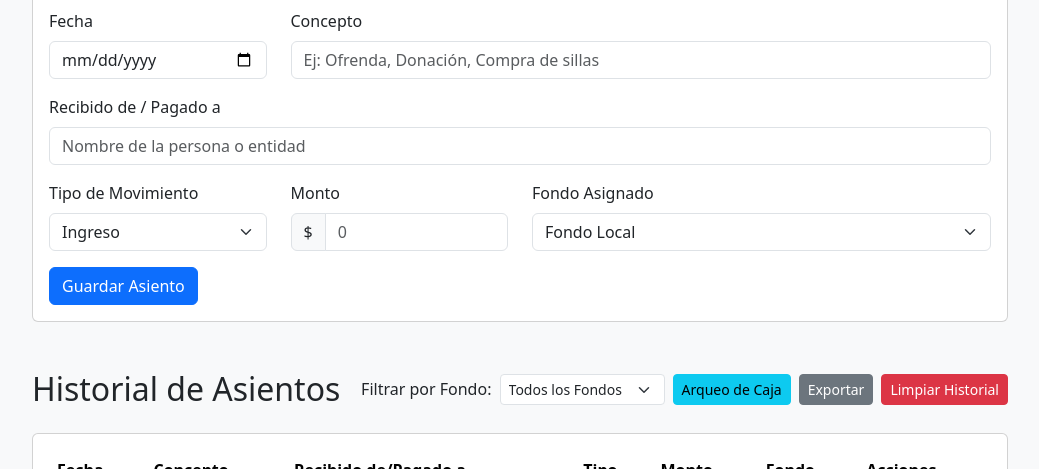
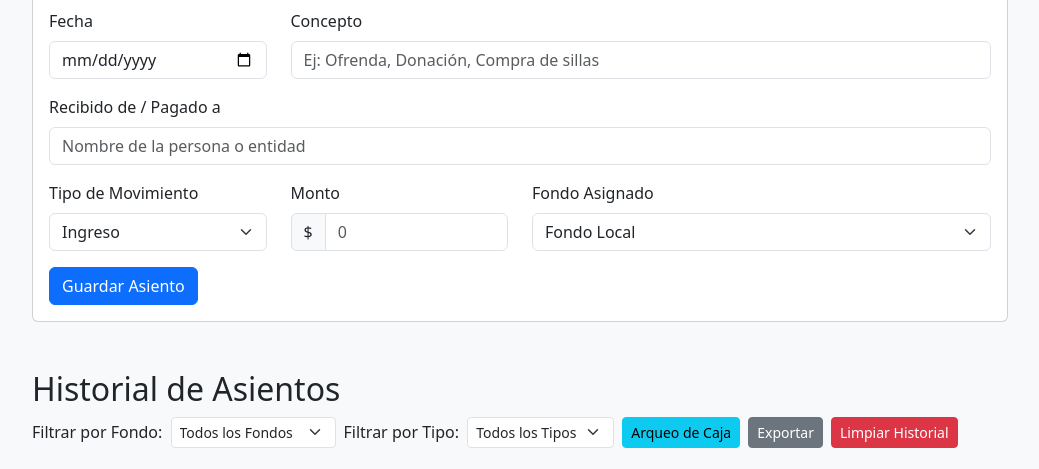
Before and after one commit to asesorsordos/Contabilidad-local, a plain HTML site: page index.html in a window 1280 px wide. Shown: the part 454-923 px from the top of the page, without its empty margins (120-1159 px from the left). Drawn offline with nearby package versions, Linux system fonts and the light colour scheme.

Commit message:
Update index.html

```diff
--- a/index.html
+++ b/index.html
@@ -251,6 +251,17 @@
                         <!-- Opciones se llenarán con JS -->
                     </select>
                 </div>
+                                <div class="me-2 mb-2">
+                    <label for="type-filter" class="form-label-sm me-1">Filtrar por Tipo:</label>
+                    <select id="type-filter" class="form-select form-select-sm" style="width: auto; display: inline-block;">
+                        <option value="all">Todos los Tipos</option>
+                        <option value="Ingreso">Ingresos</option>
+                        <option value="Egreso">Egresos</option>
+                    </select>
+                </div>
+
+
+
                 <button class="btn btn-info btn-sm me-2 mb-2" title="Realizar conteo de efectivo" onclick="openCashReconciliation()">Arqueo de Caja</button>
                 <button class="btn btn-secondary btn-sm me-2 mb-2" title="Exportar vista actual a CSV" onclick="exportToCSV()">Exportar</button>
                 <button class="btn btn-danger btn-sm mb-2" title="Eliminar todos los registros permanentemente" onclick="clearHistory()">Limpiar Historial</button>
```
